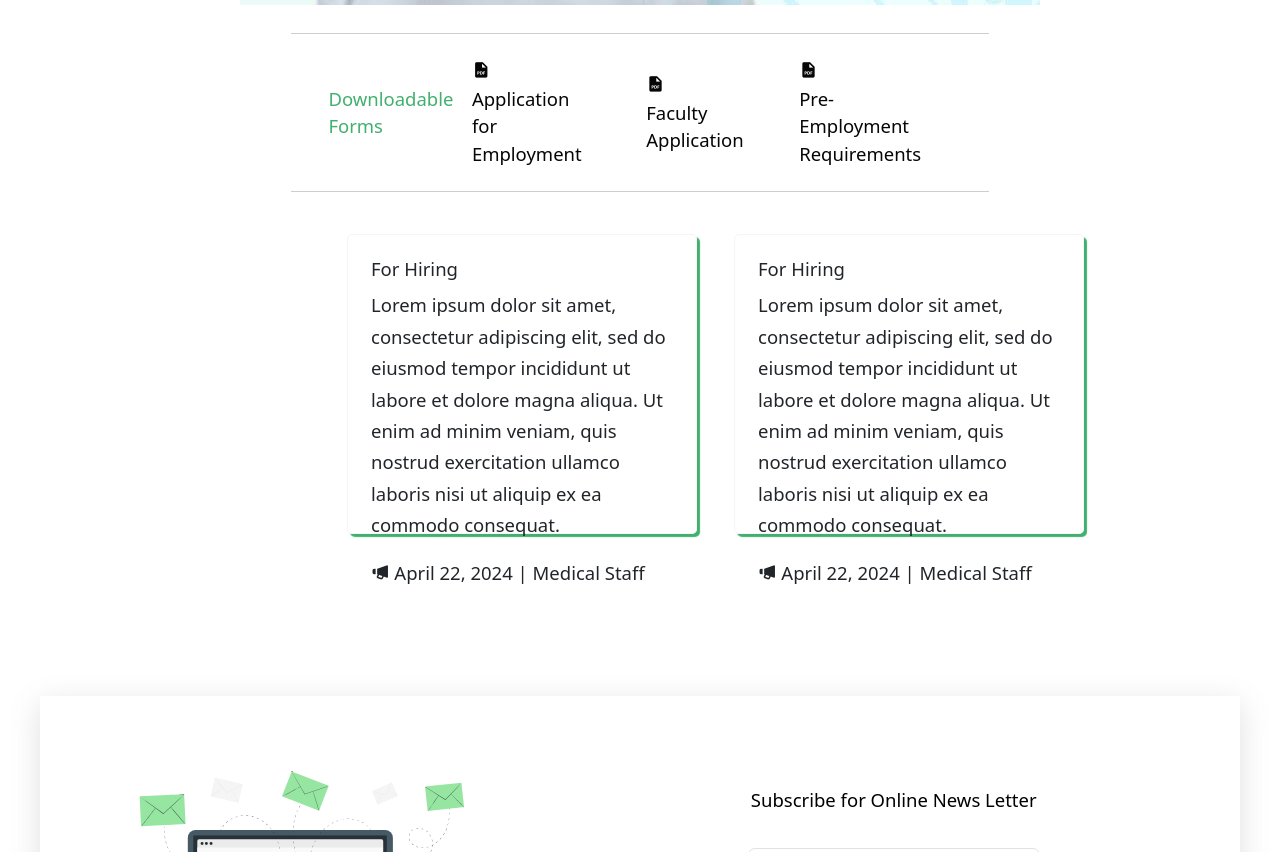
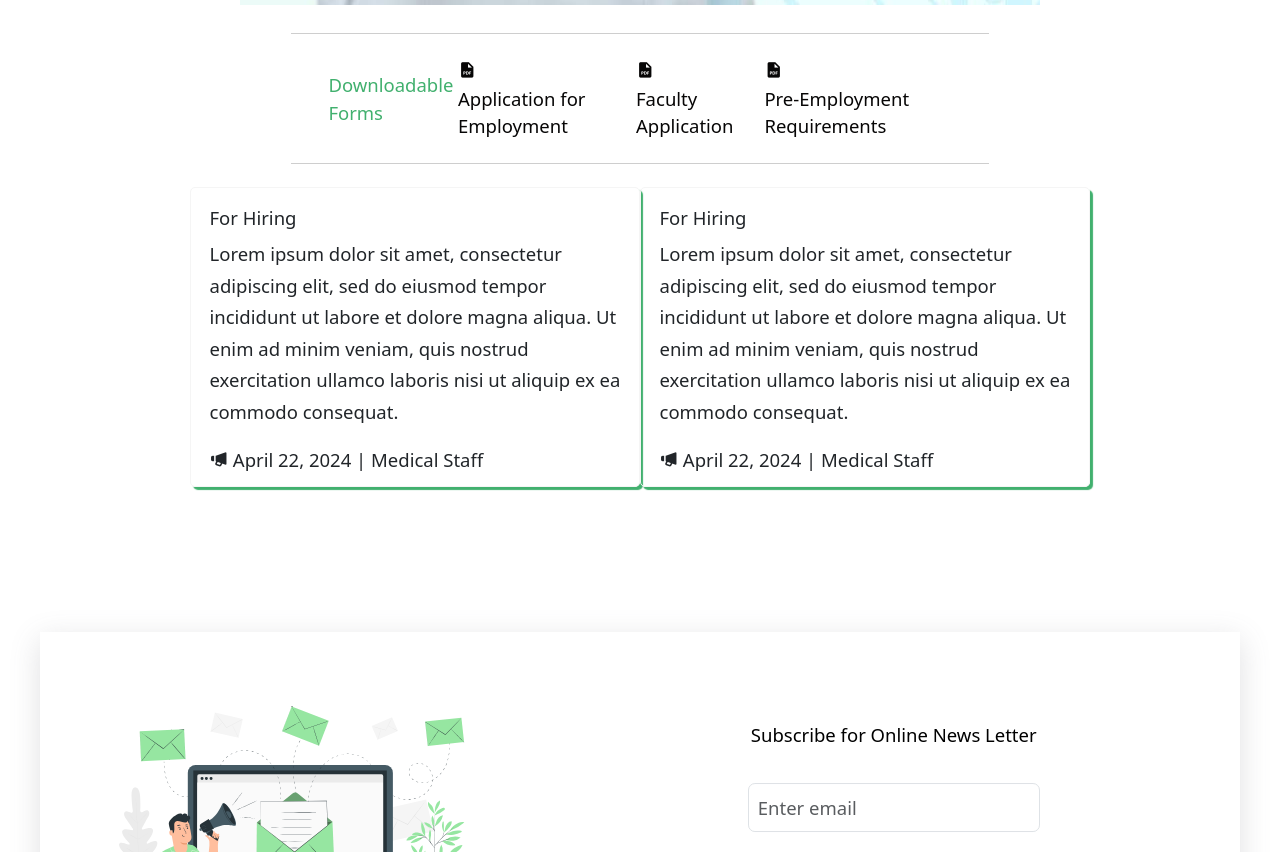
Before and after one commit to itsmearies/sish-web-, a plain HTML site: page careers.html in a window 1280 px wide. Shown: the part 971-1823 px from the top of the page. Drawn offline with nearby package versions, Linux system fonts and the light colour scheme.

Commit message:
updated the about and career page

```diff
--- a/css/careers.css
+++ b/css/careers.css
@@ -46,12 +46,12 @@
 
 .forms{
     display: flex;
-    gap: 1rem !important;
+    gap: .25rem !important;
 }
 
 .downloadable-file a{
-    padding: 0.25rem 1rem !important;
-    font-size: 1.25rem;
+    padding: 0.25rem !important;
+    font-size: 1rem;
     text-decoration: none;
     color: #070606;
 }
@@ -63,18 +63,18 @@
 .career-application{
     width: 100%;
     padding: 1.25rem 2rem !important;
-    justify-content: space-between;
+    justify-content: center;
     display: grid;
-    grid-template-columns: 1fr 1fr 1fr 1fr;
+    grid-template-columns: 1fr 1fr;
+    gap: 2;
 }
 
 .career-application-box{
-    margin: 1rem;
     display: flex;
     flex-direction: column;
-    padding: 1.25rem !important;
+    padding: 1rem !important;
     height: 300px;
-    width: 350px;
+    width: 450px;
     border: 1px solid whitesmoke;
     border-radius: 5px;
     box-shadow: #41B06E 3px 3px 1px;
```
Also changed, not shown: css/about.css (+6 -1 lines).
